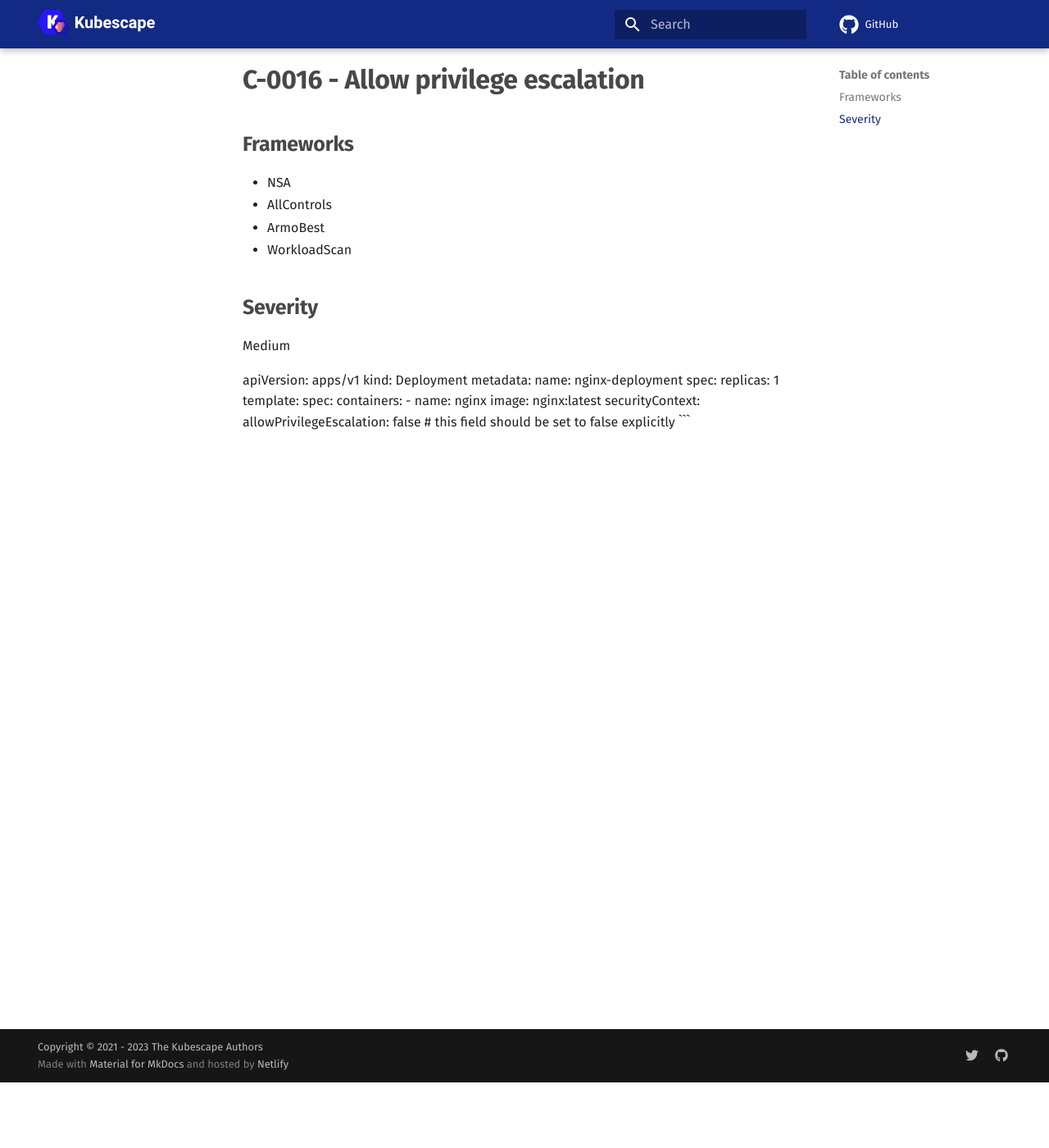
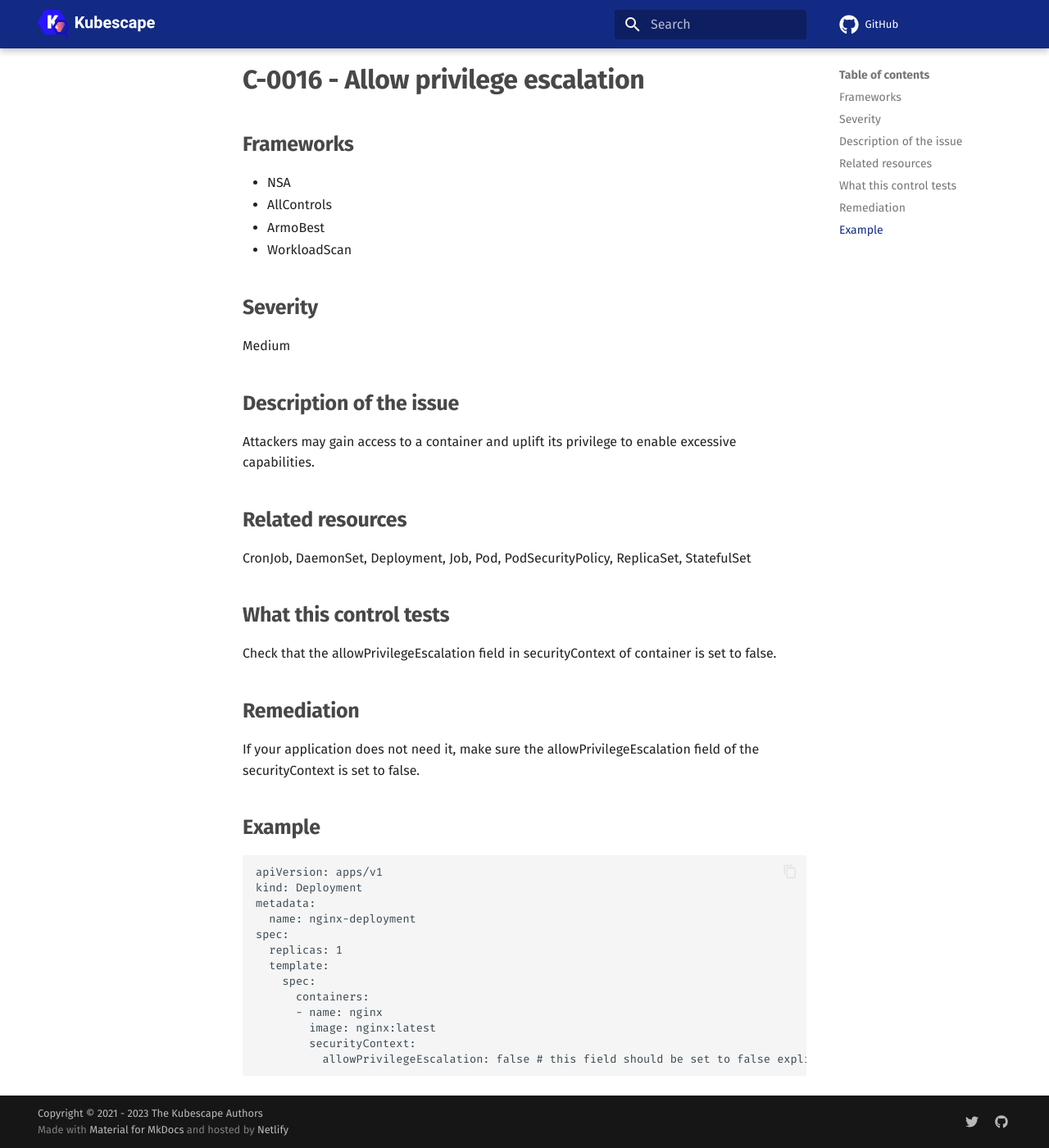
Before and after one commit to kubescape/kubescape.io, an MkDocs documentation site: the page built from docs/docs/controls/c-0016.md, in a window 1280 px wide and 1400 px high, scrolled down 80 px. Shown: the whole window at 82% size. Built offline with MkDocs 1.6.1 and Material for MkDocs 9.7.7, drawn with Linux system fonts in a browser that asks for light colours; comment, search, counter and statistics services are not loaded.

Commit message:
🔄 synced local 'docs/docs/controls/' with remote 'docs/controls'
Sync control library docs from `regolibrary` repo

````diff
--- a/docs/docs/controls/c-0016.md
+++ b/docs/docs/controls/c-0016.md
@@ -9,6 +9,20 @@
 ## Severity
 Medium
 
+## Description of the issue
+Attackers may gain access to a container and uplift its privilege to enable excessive capabilities.
+
+## Related resources
+CronJob, DaemonSet, Deployment, Job, Pod, PodSecurityPolicy, ReplicaSet, StatefulSet
+
+## What this control tests
+ Check that the allowPrivilegeEscalation field in securityContext of container is set to false.
+
+## Remediation
+If your application does not need it, make sure the allowPrivilegeEscalation field of the securityContext is set to false.
+
+## Example
+```
 apiVersion: apps/v1
 kind: Deployment
 metadata:
````
